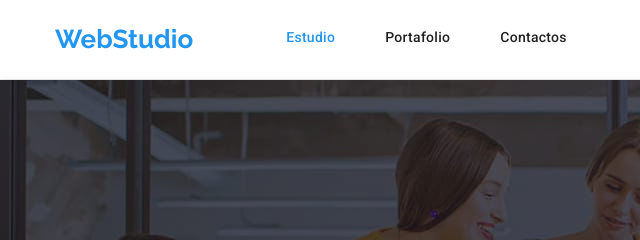
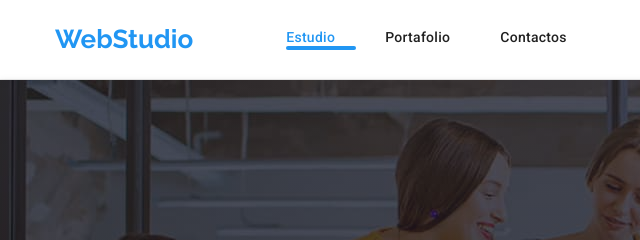
Before and after one commit to lilimafra/goit-markup-hw-05, a plain HTML site: page index.html in a window 1280 px wide. Shown: the top 240 px of the page, 0-640 px from the left. Drawn offline with nearby package versions, Linux system fonts and the light colour scheme.

Commit message:
Ajuste_line

```diff
--- a/css/styles.css
+++ b/css/styles.css
@@ -620,7 +620,7 @@ footer .mt {
   width: 70px;
   height: 4px;
   border-radius: 2px;
-  top: 11%;
+  top: 5.8%;
   margin-right: 10px;
   opacity: 0;
 }
```
